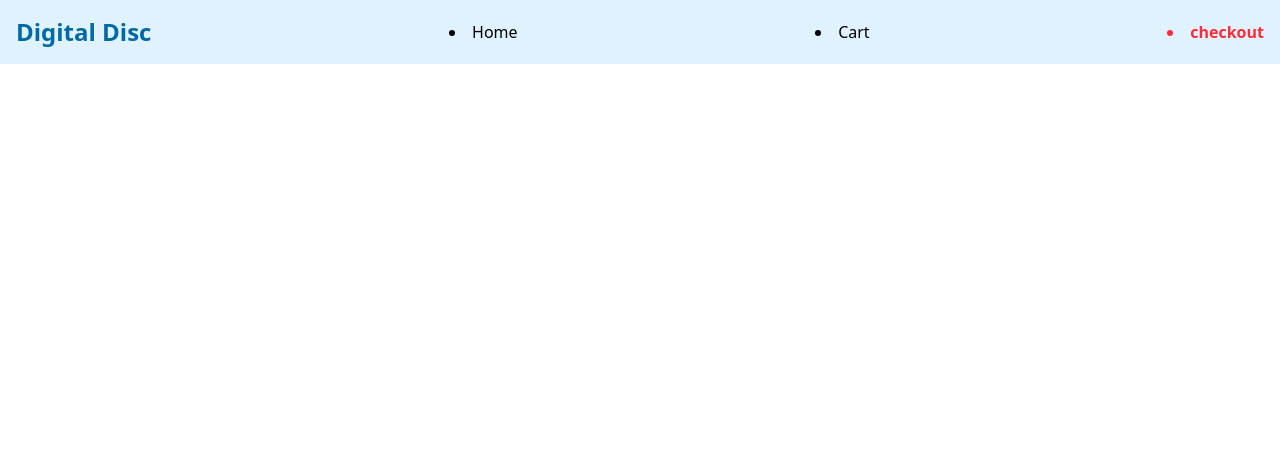
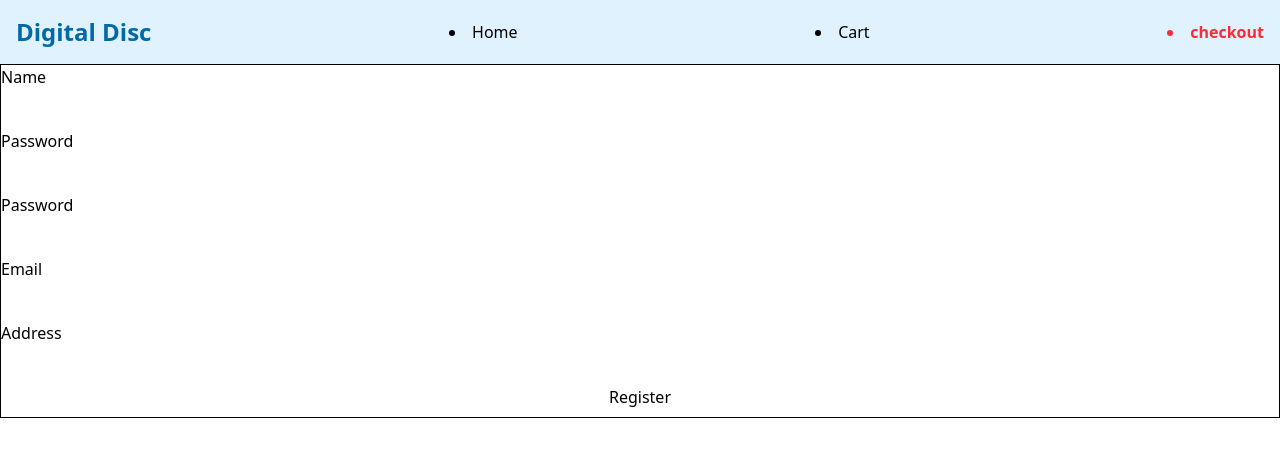
Before and after one commit to Sanahw7/Digital_Disc, a Flask app: page /register in a window 1280 px wide. Shown: the top 457 px of the page. Run offline with Flask 3, Linux system fonts and the light colour scheme.

Commit message:
register

```diff
--- a/main.py
+++ b/main.py
@@ -1,4 +1,4 @@
-from flask import Flask, render_template
+from flask import Flask, render_template, request, flash, redirect
 
 import pymysql
 
@@ -8,6 +8,8 @@ from dynaconf import Dynaconf
 app = Flask(__name__)
 
 config = Dynaconf(settings_file=["settings.toml"])
+
+app.secret_key = config.secret_key
 
 def connect_db():
     conn = pymysql.connect(
@@ -60,6 +62,28 @@ def login():
     return render_template("login.html.jinja")
 
 
-@app.route("/register")
+@app.route("/register", methods=["POST", "GET"])
 def register():
+    if request.method =='POST':
+        name= request.form["name"]
+        email = request.form["email"]
+
+        password = request.form['password']
+        confirm_password = request.form["confirm_password"]
+        address = request.form["address"]
+
+        if password != confirm_password:
+            flash("Passwords do not match")
+        elif len(password) < 8:
+            flash("Password is too short")
+        else:
+            connection = connect_db()
+
+            cursor = connection.cursor ()
+
+            cursor.execute("""
+                INSERT INTO `User` (`Name`, `Password`, `Email`, `Address`)
+                VALUES (%s, %s, %s, %s)
+            """) (name, password, email, address)
+            return redirect('/login')
     return render_template("register.html.jinja")
--- a/templates/register.html.jinja
+++ b/templates/register.html.jinja
@@ -7,7 +7,32 @@
   </head>
   <body>
  {% include "components/navbar.html.jinja"%}
+ {%for message in get_flashed_messages()%}
+    <li>{{message}}</li>
+ {%endfor%}
 
+<form class="flex flex-col gap-2 border"method="post">
+
+    <label>Name</label>
+    <input name="name" required>
+
+    <label>Password</label>
+    <input name="password" required type="Password">
+
+    <label>Password</label>
+    <input name="confirm_password" required type="Password">
+
+
+
+    <label>Email</label>
+    <input name="email" required type="email">
+
+    <label>Address</label>
+    <input name="address" required>
+
+    <button type="submit">Register</button>
+<div>
+</form>
 
   </body>
 </html>
```
